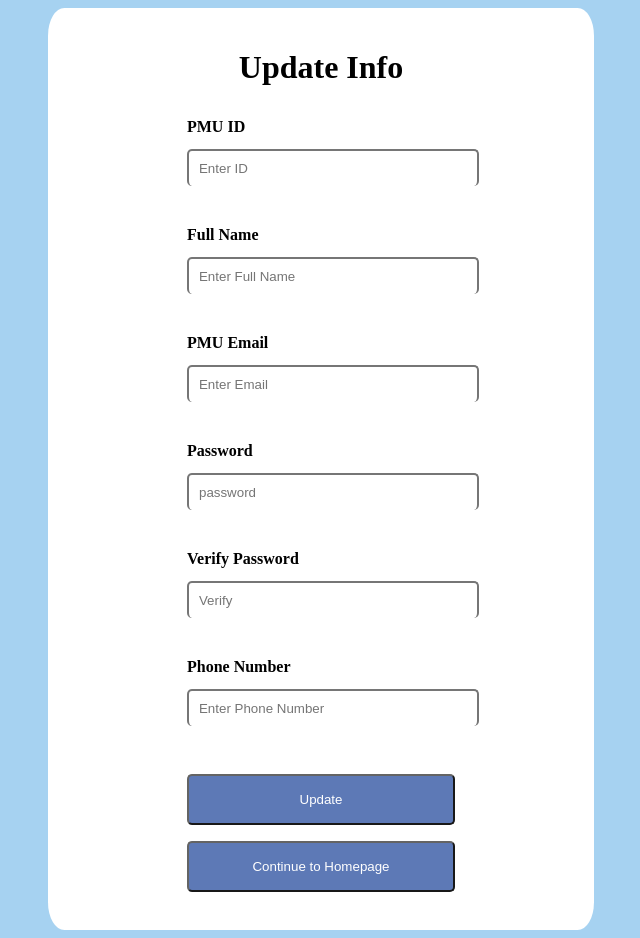
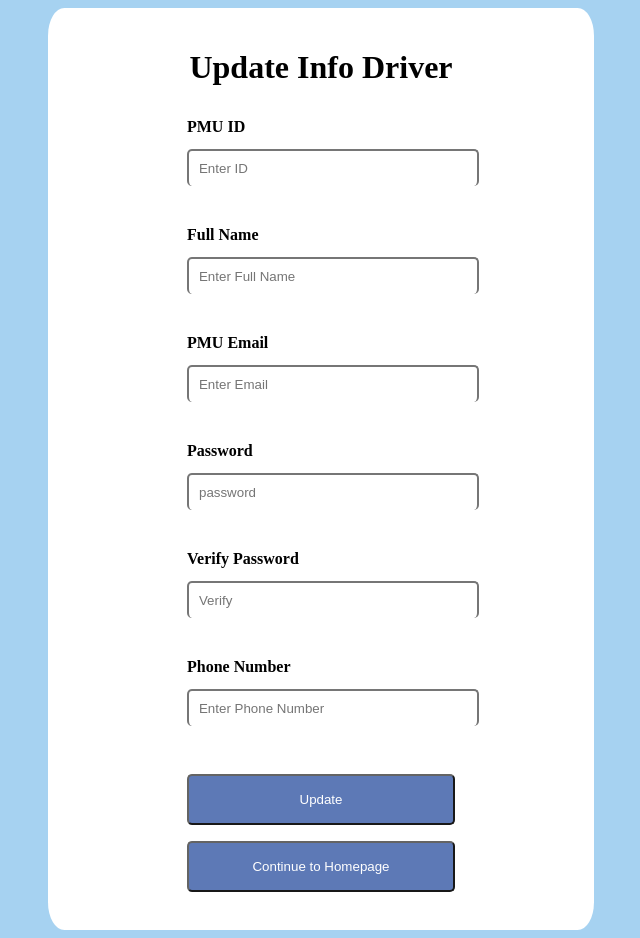
Before and after one commit to buthynahAlmubayedh/Software-Project, a plain HTML site: page UpdateInfoDriver.html in a window 1280 px wide. Shown: the whole page, without its empty margins (319-959 px from the left). Drawn offline with Linux system fonts and the light colour scheme.

Commit message:
better headings

```diff
--- a/UpdateInfoDriver.html
+++ b/UpdateInfoDriver.html
@@ -10,7 +10,7 @@
 <body>
     <form action="/action_page.php">
         <div class="container">
-            <h1>Update Info</h1>
+            <h1>Update Info Driver </h1>
 
             <div class="content">
                 <label for="id"><b>PMU ID</b></label>
```
Also changed, not shown: UpdateinfoRider.html (+1 -1 lines).
